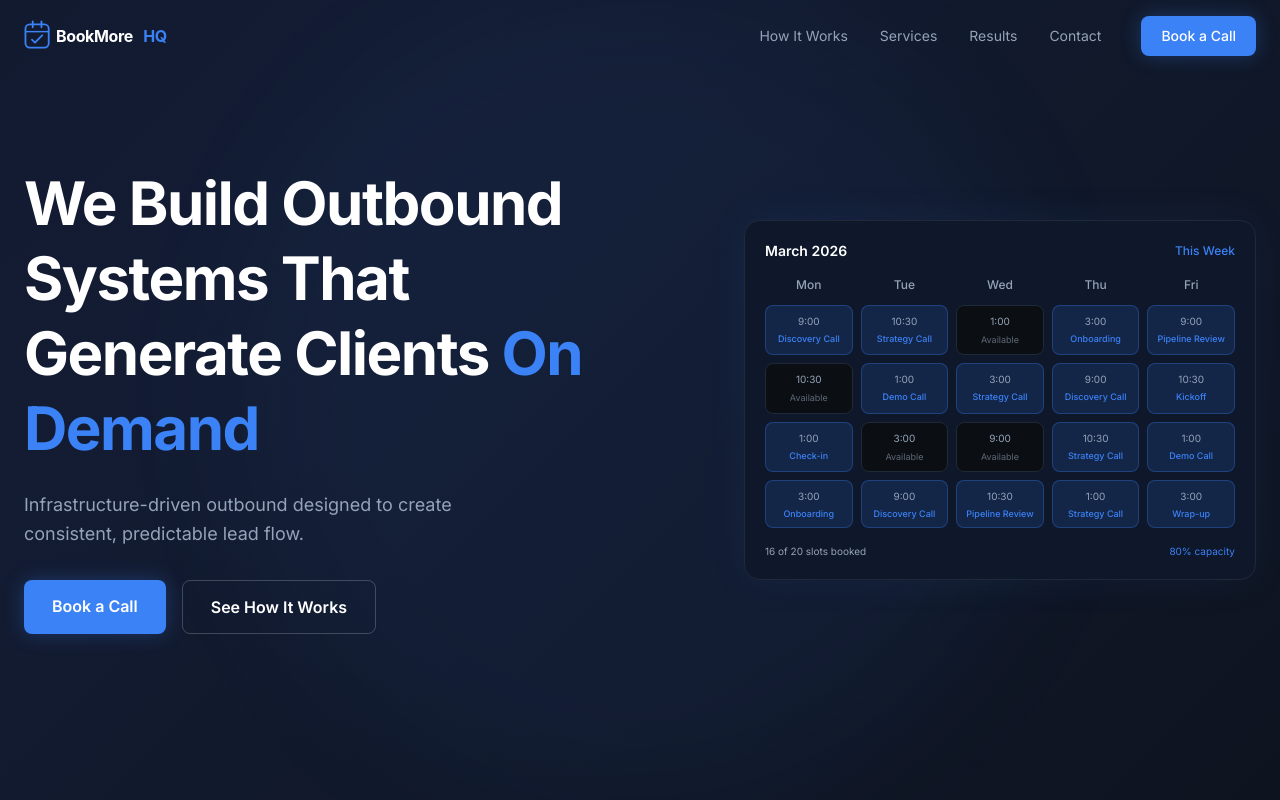
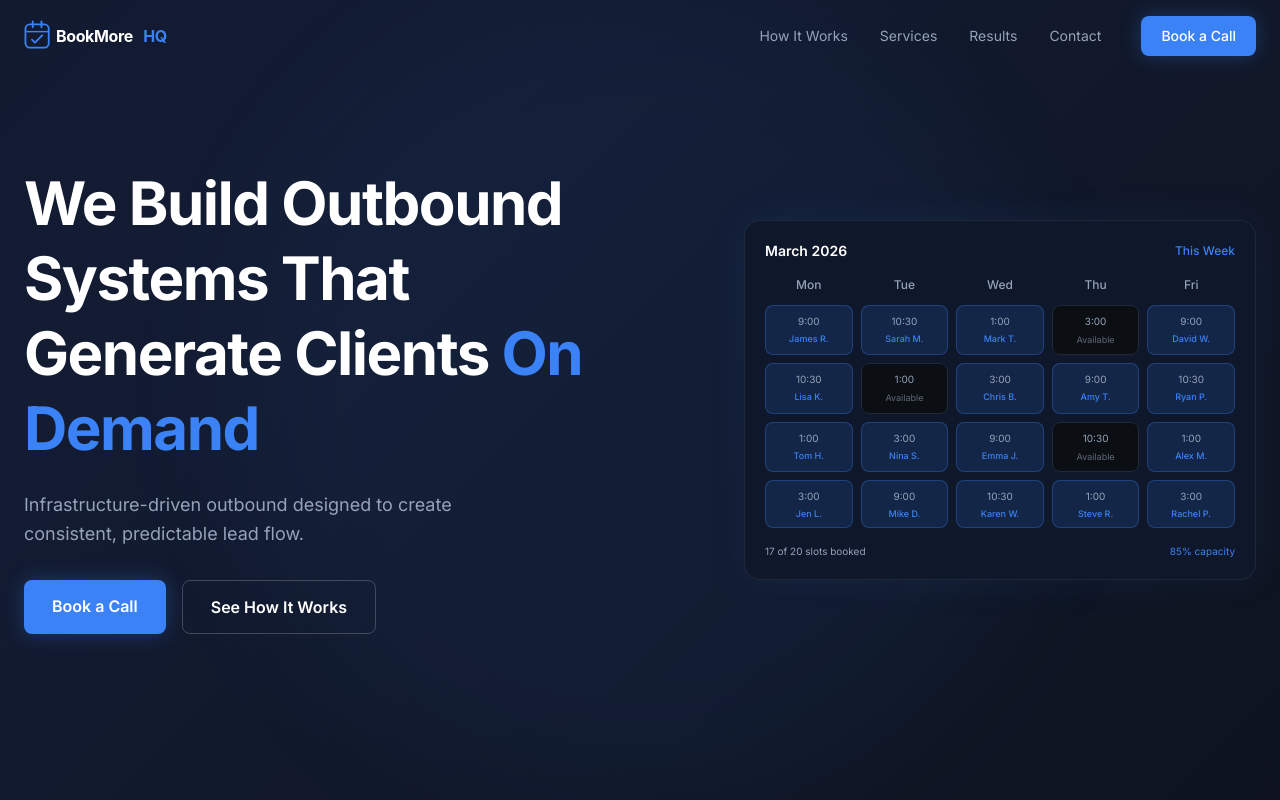
Before and after one commit to aceellis1120/bookmorehq-website, a Next.js app: page / in a window 1280 px wide. Shown: the top 800 px of the page. Built offline with nearby package versions, Linux system fonts and the light colour scheme.

Commit message:
Update calendar with client names, remove testimonials

```diff
--- a/src/app/page.tsx
+++ b/src/app/page.tsx
@@ -4,7 +4,6 @@ import Stats from "@/components/Stats";
 import HowItWorks from "@/components/HowItWorks";
 import Services from "@/components/Services";
 import Results from "@/components/Results";
-import Testimonials from "@/components/Testimonials";
 import CTA from "@/components/CTA";
 import Footer from "@/components/Footer";
 
@@ -17,7 +16,6 @@ export default function Home() {
       <HowItWorks />
       <Services />
       <Results />
-      <Testimonials />
       <CTA />
       <Footer />
     </>
--- a/src/components/CalendarMockup.tsx
+++ b/src/components/CalendarMockup.tsx
@@ -10,34 +10,34 @@ interface Slot {
 
 const schedule: Record<string, Slot[]> = {
   Mon: [
-    { time: "9:00", status: "booked", label: "Discovery Call — James R." },
-    { time: "10:30", status: "booked", label: "Strategy Call — Sarah M." },
-    { time: "1:00", status: "available" },
-    { time: "3:00", status: "booked", label: "Onboarding — TechFlow Inc." },
+    { time: "9:00", status: "booked", label: "James R. — Kitchen Remodel" },
+    { time: "10:30", status: "booked", label: "Sarah M. — Roof Estimate" },
+    { time: "1:00", status: "booked", label: "Mark T. — Solar Install" },
+    { time: "3:00", status: "available" },
   ],
   Tue: [
-    { time: "9:00", status: "booked", label: "Pipeline Review — Mark D." },
-    { time: "10:30", status: "available" },
-    { time: "1:00", status: "booked", label: "Demo Call — Lisa K." },
-    { time: "3:00", status: "booked", label: "Strategy Call — David W." },
+    { time: "9:00", status: "booked", label: "David W. — HVAC Service" },
+    { time: "10:30", status: "booked", label: "Lisa K. — Foundation Repair" },
+    { time: "1:00", status: "available" },
+    { time: "3:00", status: "booked", label: "Chris B. — Fence Build" },
   ],
   Wed: [
-    { time: "9:00", status: "booked", label: "Discovery Call — Amy T." },
-    { time: "10:30", status: "booked", label: "Kickoff — Nova Labs" },
-    { time: "1:00", status: "booked", label: "Check-in — Ryan P." },
-    { time: "3:00", status: "available" },
+    { time: "9:00", status: "booked", label: "Amy T. — Bathroom Reno" },
+    { time: "10:30", status: "booked", label: "Ryan P. — Window Replace" },
+    { time: "1:00", status: "booked", label: "Tom H. — Plumbing Job" },
+    { time: "3:00", status: "booked", label: "Nina S. — Deck Build" },
   ],
   Thu: [
-    { time: "9:00", status: "available" },
-    { time: "10:30", status: "booked", label: "Strategy Call — Emma J." },
-    { time: "1:00", status: "booked", label: "Demo Call — Chris B." },
-    { time: "3:00", status: "booked", label: "Onboarding — ScaleUp Co." },
+    { time: "9:00", status: "booked", label: "Emma J. — Roof Repair" },
+    { time: "10:30", status: "available" },
+    { time: "1:00", status: "booked", label: "Alex M. — Siding Job" },
+    { time: "3:00", status: "booked", label: "Jen L. — Painting Quote" },
   ],
   Fri: [
-    { time: "9:00", status: "booked", label: "Discovery Call — Nina S." },
-    { time: "10:30", status: "booked", label: "Pipeline Review — Tom H." },
-    { time: "1:00", status: "booked", label: "Strategy Call — Jen L." },
-    { time: "3:00", status: "booked", label: "Wrap-up — Alex M." },
+    { time: "9:00", status: "booked", label: "Mike D. — Driveway Pour" },
+    { time: "10:30", status: "booked", label: "Karen W. — Landscaping" },
+    { time: "1:00", status: "booked", label: "Steve R. — Garage Build" },
+    { time: "3:00", status: "booked", label: "Rachel P. — Pool Install" },
   ],
 };
 
@@ -89,8 +89,8 @@ export default function CalendarMockup() {
 
       {/* Footer */}
       <div className="mt-4 flex items-center justify-between text-[10px] text-[#94A3B8]">
-        <span>16 of 20 slots booked</span>
-        <span className="text-[#3B82F6]">80% capacity</span>
+        <span>17 of 20 slots booked</span>
+        <span className="text-[#3B82F6]">85% capacity</span>
       </div>
     </div>
   );
```
